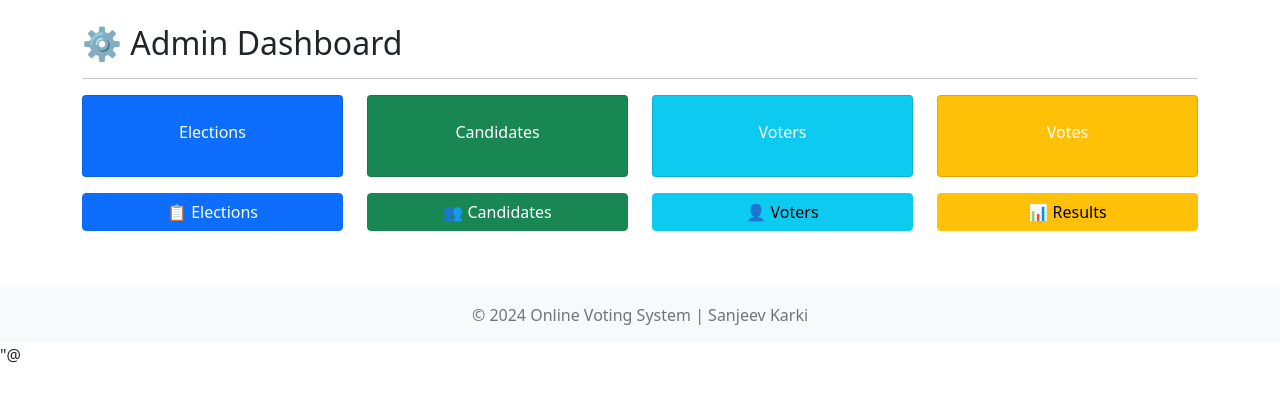
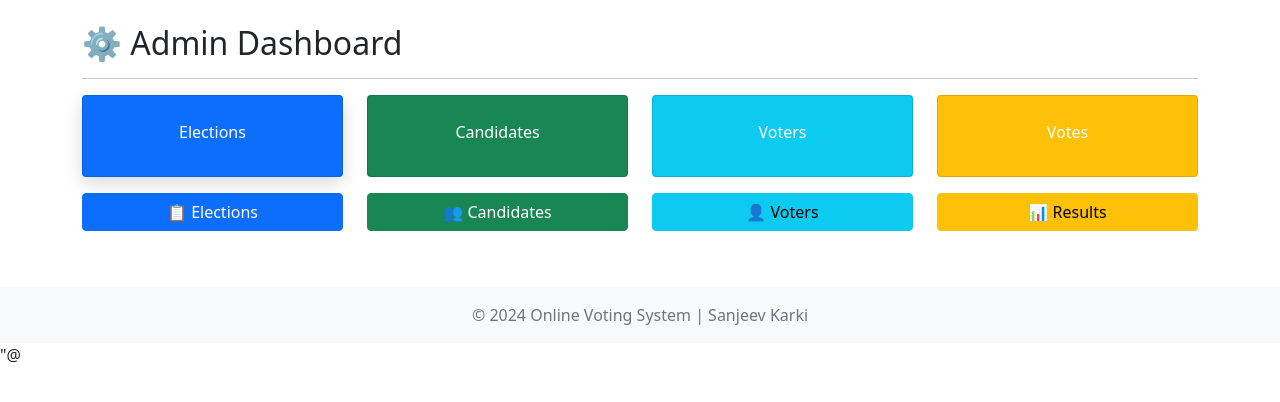
Before and after one commit to karkisanjeev111-netizen/online-voting-system, a Python web app: template templates/admin/admin_dashboard.html in a window 1280 px wide, with the pointer over the restyled element. Shown: the part 80-482 px from the top of the page. Run offline with Jinja, Linux system fonts and the light colour scheme; the template is opened without the code that fills it, so the values that code supplies are empty.

Commit message:
Add card hover shadow effect

```diff
--- a/static/css/style.css
+++ b/static/css/style.css
@@ -2,3 +2,8 @@
     opacity: 0.85;
     transition: opacity 0.2s;
 }
+
+.card:hover {
+    box-shadow: 0 6px 18px rgba(0,0,0,0.15);
+    transition: box-shadow 0.3s;
+}
```
